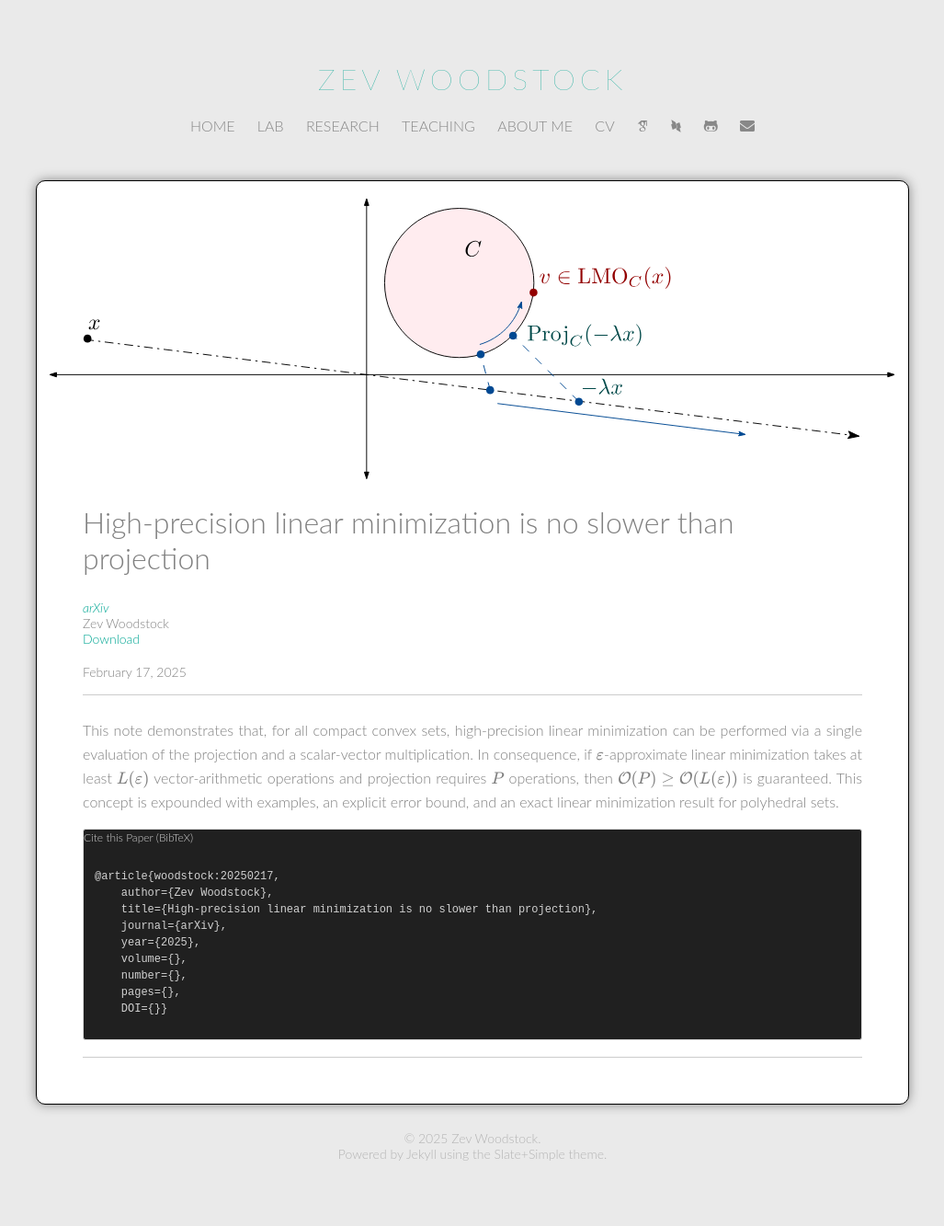
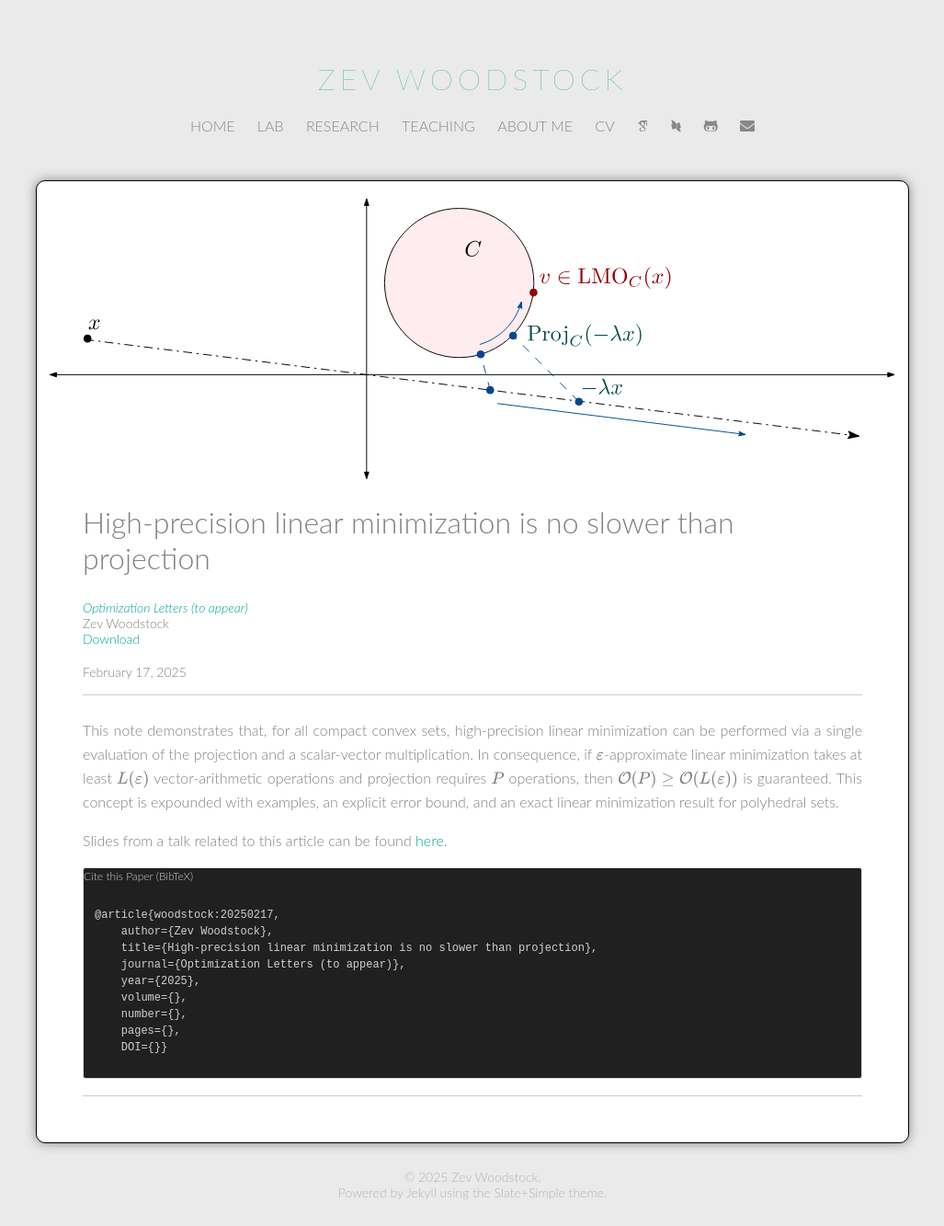
Before and after one commit to zevwoodstock/zevwoodstock.github.io, a Jekyll site: the page built from research/_posts/2025-02-17-projlmo.md, in a window 1280 px wide. Shown: the whole page at 92% size, without its empty margins (126-1153 px from the left). Built offline with Jekyll 4.4.1, drawn with Linux system fonts in a browser that asks for light colours; some web fonts are replaced; formulas are drawn with MathJax 3; before the commit the page ends 1291 px from its top, so only the background shows below that.

Commit message:
Complexity article accepted to Optimization Letters

```diff
--- a/research/_posts/2025-02-17-projlmo.md
+++ b/research/_posts/2025-02-17-projlmo.md
@@ -6,7 +6,7 @@ title: High-precision linear minimization is no slower than projection
 subtitle:
 author: Zev Woodstock
 use_math: true
-venue: arXiv
+venue: Optimization Letters (to appear)
 
 link-text: arXiv
 link: https://arxiv.org/abs/2501.18454
@@ -26,3 +26,6 @@ and projection requires $P$ operations, then
 $\mathcal{O}(P)\geq \mathcal{O}(L(\varepsilon))$ is guaranteed.
 This concept is expounded with examples, an explicit error
 bound, and an exact linear minimization result for polyhedral sets.
+
+Slides from a talk related to this article can be found <a
+href="/talks/2025-07-24/projlmo.html">here</a>.
```
Also changed, not shown: research/_posts/2024-09-11-blockfw.md (+1 -1 lines), 2 other files.
